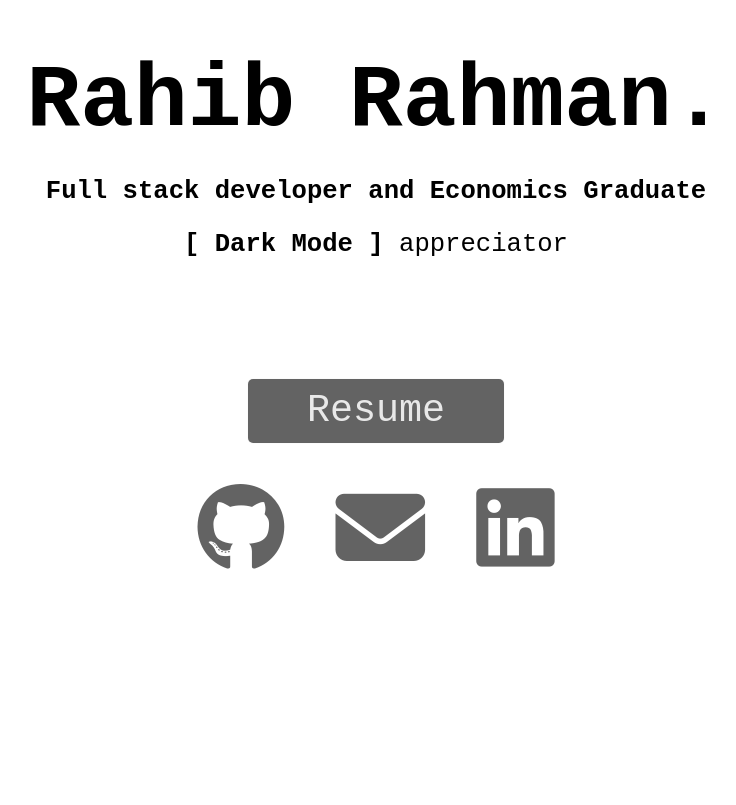
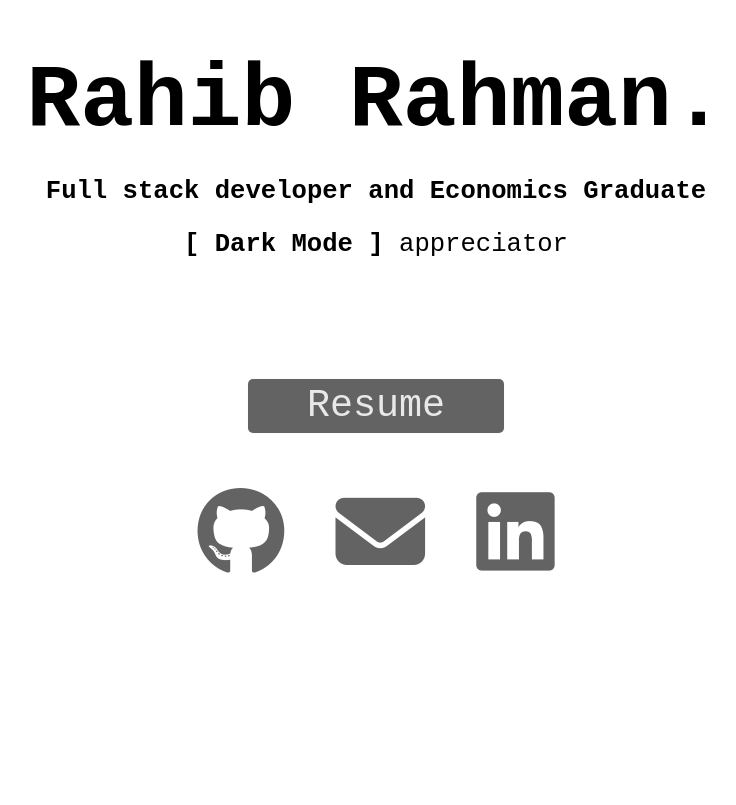
Before and after one commit to Rahib0/Portfolio-Site, a React (Create React App) app: page / in a window 1280 px wide. Shown: the part 110-915 px from the top of the page, without its empty margins (264-1000 px from the left). Built offline with nearby package versions, Linux system fonts and the light colour scheme.

Commit message:
adjusted resume box height

```diff
--- a/src/components/ContactsBox/style.css
+++ b/src/components/ContactsBox/style.css
@@ -11,7 +11,7 @@
     text-align: center;
     display: grid;
     grid-template-rows: 8vh 1fr;
-    row-gap: 5vh;
+    row-gap: 5.5vh;
 }
 
 .resume {
@@ -19,7 +19,8 @@
     margin-left: auto;
     margin-right: auto;
     width: 20vw;
-    height: auto;
+    /* height: auto; */
+    height: fit-content;
     font-size: 3vw;
     background-color: rgb(99, 99, 99);
     color: rgba(255, 255, 255, 0.85);
```
